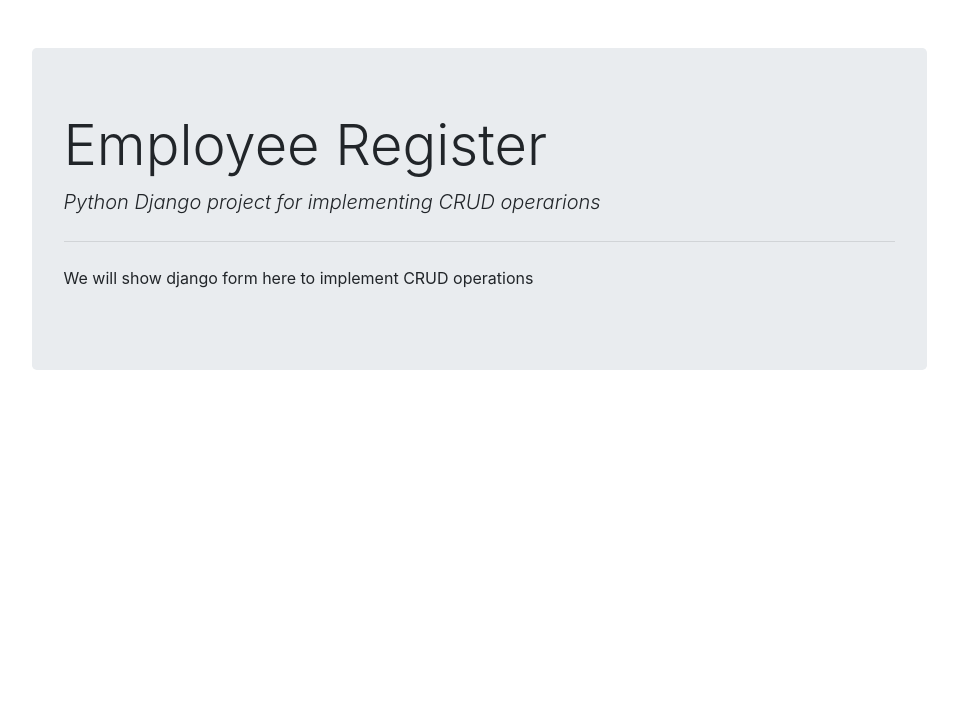
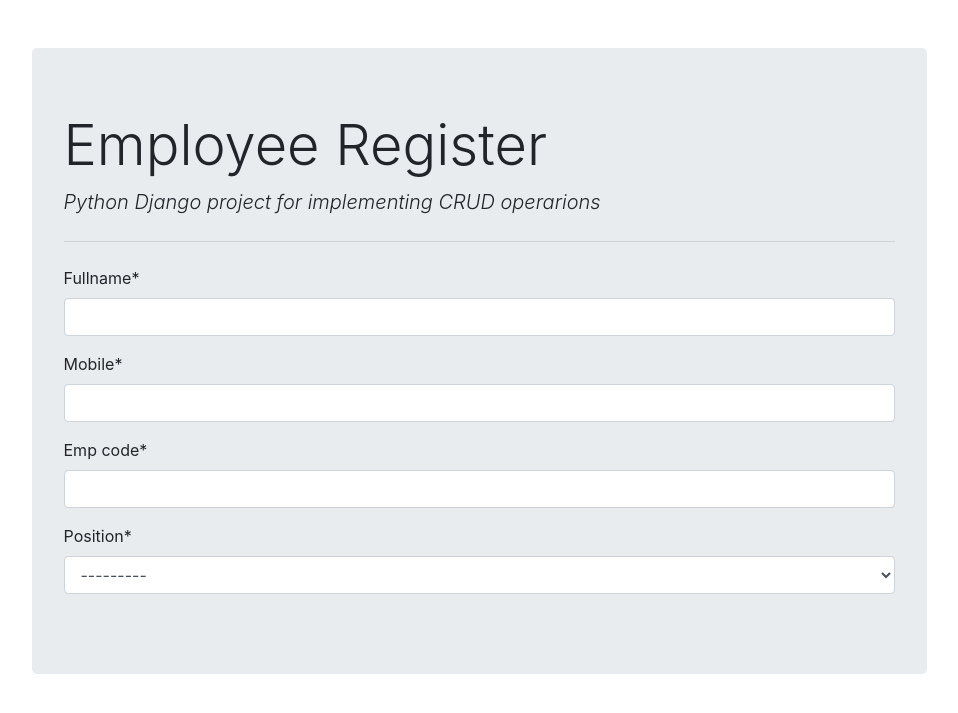
Before and after one commit to kylecollie/employee_project, a Django app: page /employee/ in a window 1280 px wide. Shown: the top 713 px of the page, without its empty margins (161-1119 px from the left). Run offline with Django 3.2, Linux system fonts and the light colour scheme; tables that the repository leaves empty hold one stand-in row (values such as "Sample post"); some libraries are stand-ins or nearby versions.

Commit message:
Crispy forms

```diff
--- a/employee_project/settings.py
+++ b/employee_project/settings.py
@@ -38,7 +38,10 @@
     'django.contrib.messages',
     'django.contrib.staticfiles',
     'employee_register',
+    'crispy_forms',
 ]
+
+CRISPY_TEMPLATE_PACK = 'bootstrap4'
 
 MIDDLEWARE = [
     'django.middleware.security.SecurityMiddleware',
--- /dev/null
+++ b/employee_register/forms.py
@@ -0,0 +1,8 @@
+from django import forms
+from .models import Employee
+
+class EmployeeForm(forms.ModelForm):
+
+    class Meta:
+        model = Employee
+        fields = ('fullname', 'mobile', 'emp_code', 'position')
--- a/employee_register/templates/employee_register/employee_form.html
+++ b/employee_register/templates/employee_register/employee_form.html
@@ -1,5 +1,9 @@
 {% extends 'employee_register/base.html' %}
+{% load crispy_forms_tags %}
 
 {% block content %}
-<p>We will show django form here to implement CRUD operations</p>
+<form action="" method="post" autocomplete="off">
+    {%csrf_token%}
+    {{form|crispy}}
+</form>
 {% endblock content %}
--- a/employee_register/views.py
+++ b/employee_register/views.py
@@ -1,4 +1,5 @@
 from django.shortcuts import render
+from .forms import EmployeeForm
 
 # Create your views here.
 
@@ -6,7 +7,8 @@
     return render(request, 'employee_register/employee_list.html')
 
 def employee_form(request):
-    return render(request, 'employee_register/employee_form.html')
+    form = EmployeeForm()
+    return render(request, 'employee_register/employee_form.html', {'form': form})
 
 def employee_delete(request):
     return
```
Also changed, not shown: README.md.
